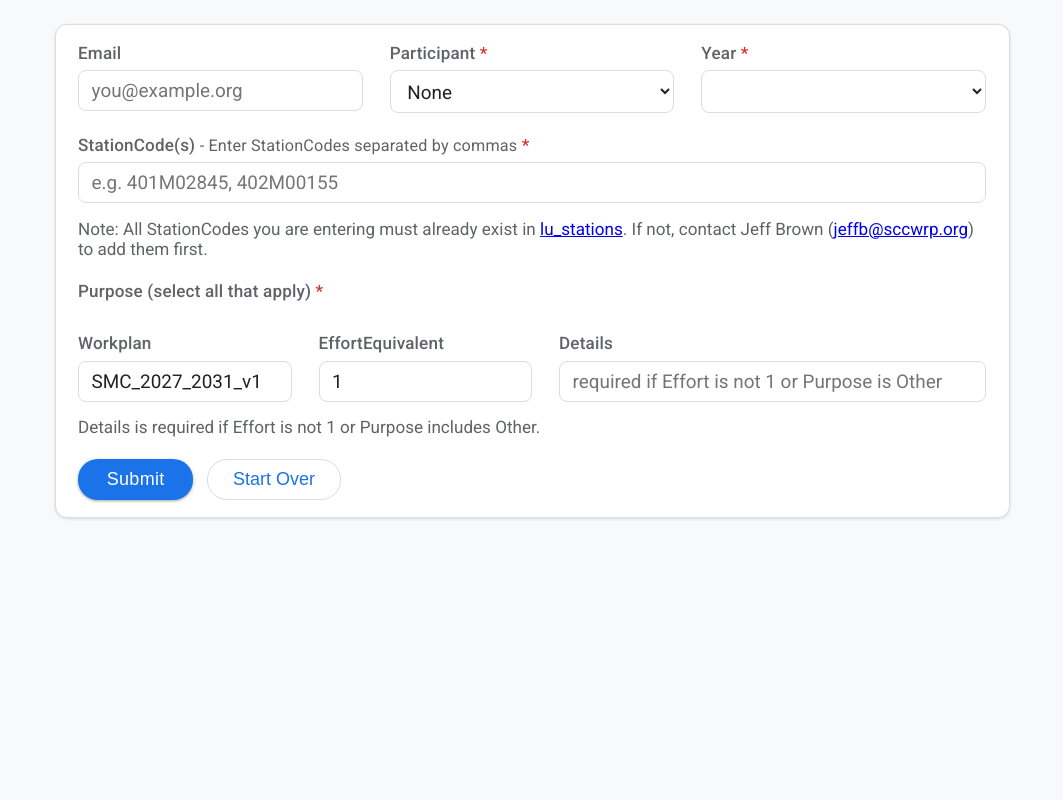
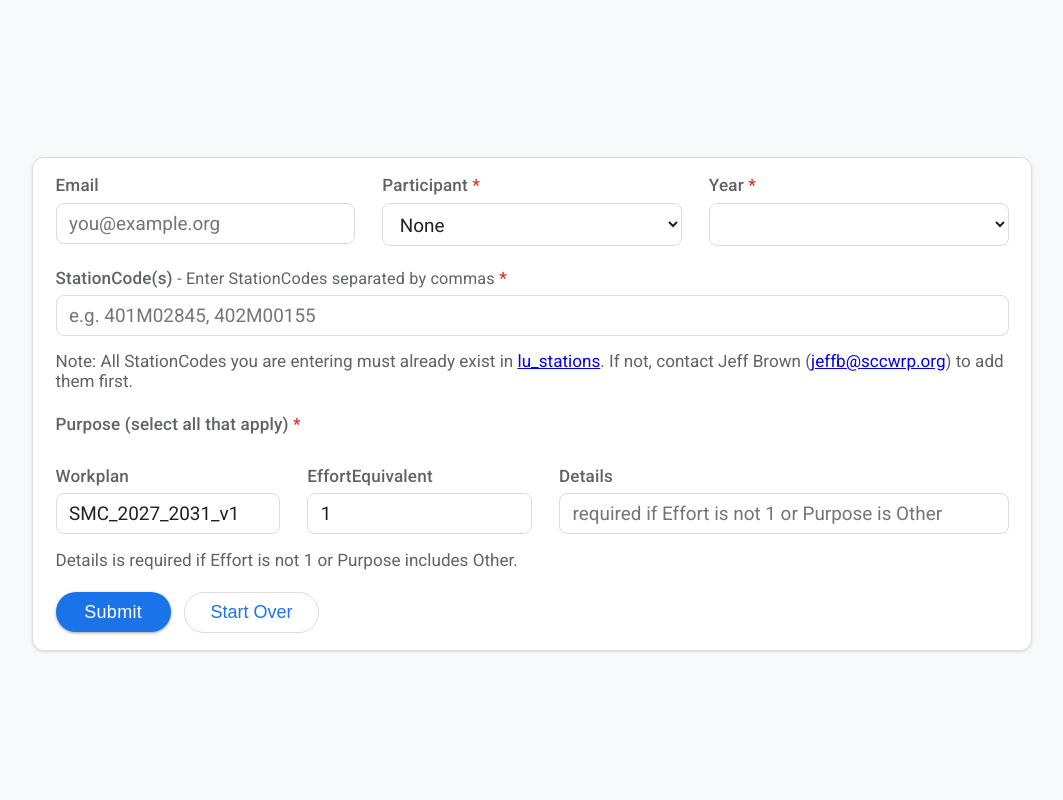
Before and after one commit to SCCWRP/smcchecker, a Flask app: template proj/templates/sample_tracking_tool.html in a window 1280 px wide. Shown: the whole page, without its empty margins (108-1171 px from the left). Run offline with Flask 3, Linux system fonts and the light colour scheme; the template is opened without the code that fills it, so the values that code supplies are empty; parts of the project's set-up code (start-up, migrations or seed data) failed here and were passed over; some libraries are stand-ins or nearby versions; some web fonts are replaced.

Commit message:
Sample tracker: center the form card

```diff
--- a/proj/templates/sample_tracking_tool.html
+++ b/proj/templates/sample_tracking_tool.html
@@ -25,10 +25,14 @@
     font-family: "Roboto", "Google Sans", system-ui, sans-serif;
     background: var(--bg);
     color: var(--ink);
-    max-width: 1000px;
-    margin: 0 auto;
+    margin: 0;
     padding: 2.5rem 1.5rem 4rem;
+    min-height: 100vh;
+    display: flex;
+    flex-direction: column;
   }
+  /* margin:auto centers the page block both ways when there is room, and still scrolls from the top when it is taller than the viewport */
+  .page { width: 100%; max-width: 1000px; margin: auto; }
   .brand { font-family: "Google Sans", sans-serif; font-size: 2.2rem; font-weight: 500; color: var(--ink); margin-bottom: 0.1rem; }
 
   .card {
@@ -185,6 +189,7 @@
 </style>
 </head>
 <body>
+<div class="page">
   {% if success %}
   <div class="success">{{ success }}</div>
   {% endif %}
@@ -332,5 +337,6 @@
       document.getElementById('entryYear').value = sourceSelect.value;
     }
   </script>
+</div>
 </body>
 </html>
```
